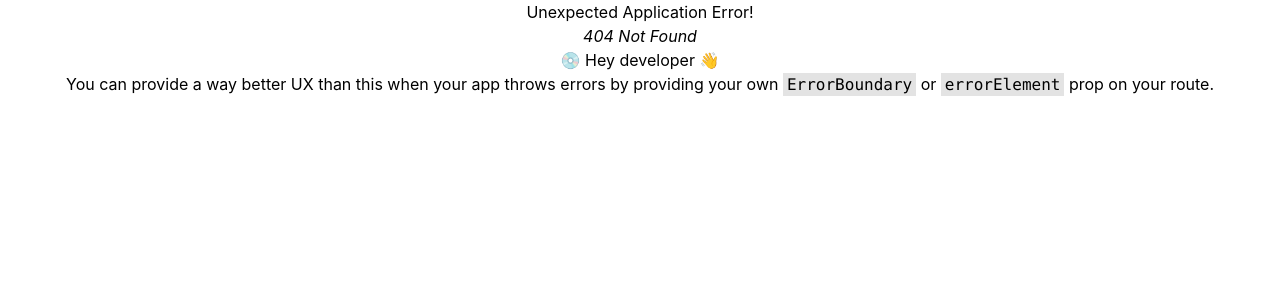
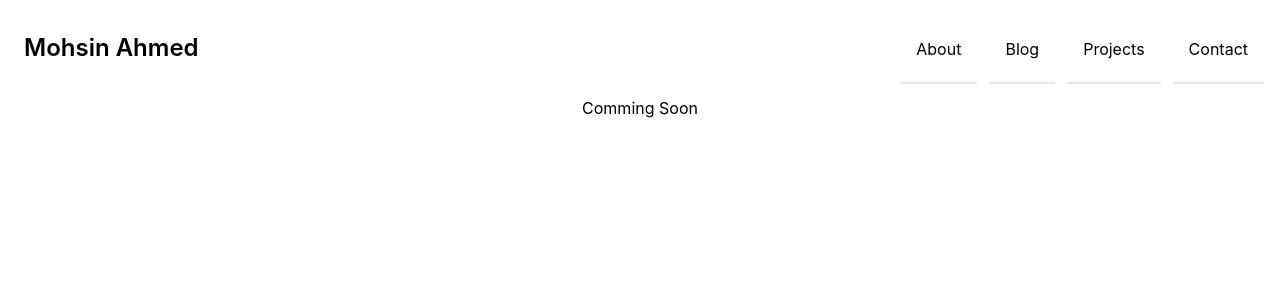
Before and after one commit to d3v-tushar/react-developer-portfolio, a React (Create React App) app: page /blog in a window 1280 px wide. Before the commit this address had no page. Shown: the top 300 px of the page. Built offline with nearby package versions, Linux system fonts and the light colour scheme.

Commit message:
Active Route Added in NavBar

```diff
--- a/src/Layout/Main/Main.js
+++ b/src/Layout/Main/Main.js
@@ -1,10 +1,13 @@
 import React from 'react';
+import { Outlet } from 'react-router-dom';
 import Template from '../../Pages/Template/Template';
+import Header from './../../Pages/Template/Header';
 
 const Main = () => {
     return (
         <div>
-            <Template></Template>
+            <Header></Header>
+            <Outlet></Outlet>
         </div>
     );
 };
--- /dev/null
+++ b/src/Pages/Template/Blog.js
@@ -0,0 +1,11 @@
+import React from 'react';
+
+const Blog = () => {
+    return (
+        <div className='dark:bg-gray-800 dark:text-gray-100 min-h-screen'>
+            <h1>Comming Soon</h1>
+        </div>
+    );
+};
+
+export default Blog;
--- a/src/Pages/Template/Contact.js
+++ b/src/Pages/Template/Contact.js
@@ -29,11 +29,11 @@ const Contact = () => {
         </div>
 	<div className='grid max-w-screen-xl grid-cols-1 gap-8 px-8 py-16 mx-auto rounded-lg md:grid-cols-2 md:px-12 lg:px-16 xl:px-32'>
     <div className="flex flex-col justify-between">
-		<div className="space-y-2">
+		{/* <div className="space-y-2">
 			<h2 className="text-4xl font-bold leading-tight lg:text-5xl">Let's talk!</h2>
 			<div className="dark:text-gray-400">Please fill this form to contact Me</div>
-		</div>
-		<img src="https://www.mambaui.com/assets/svg/doodle.svg" alt="" className="p-6 h-60 md:h-64" />
+		</div> */}
+		<img src="https://www.mambaui.com/assets/svg/doodle.svg" alt="" className="w-4/5" />
 	</div>
 	<form ref={form} onSubmit={sendEmail} novalidate="" className="space-y-6 ng-untouched ng-pristine ng-valid">
 		<div>
--- a/src/Pages/Template/Header.js
+++ b/src/Pages/Template/Header.js
@@ -1,9 +1,12 @@
 import React from 'react';
-import { Link } from 'react-router-dom';
+import { NavLink } from 'react-router-dom';
 
 const Header = () => {
+	//const activeRoute = "flex items-center px-4 -mb-1 border-b-2 dark:border-transparent dark:text-cyan-400 dark:border-cyan-400";
+	const NavLinkCSS = "flex items-center px-4 -mb-1 border-b-2 dark:border-transparent"
+  	const active = "flex items-center px-4 -mb-1 border-b-2 dark:border-transparent dark:text-cyan-400 dark:border-cyan-400";
     return (
-        <div>
+        <div className='dark:bg-gray-800 dark:text-gray-100'>
             <header className="p-4">
 		<div className="container flex justify-between h-16 mx-auto">
 			<a href='/' rel="noopener noreferrer"  aria-label="Back to homepage" className="flex items-center p-2">
@@ -11,16 +14,16 @@ const Header = () => {
 			</a>
 			<ul className="items-stretch hidden space-x-3 md:flex">
 				<li className="flex">
-					<Link to='/about' rel="noopener noreferrer"  className="flex items-center px-4 -mb-1 border-b-2 dark:border-transparent">About</Link>
+					<NavLink to='/about' rel="noopener noreferrer"  className={({isActive}) => isActive ? active : NavLinkCSS}>About</NavLink>
 				</li>
 				<li className="flex">
-					<Link to='/blog' rel="noopener noreferrer"  className="flex items-center px-4 -mb-1 border-b-2 dark:border-transparent dark:text-cyan-400 dark:border-cyan-400">Blog</Link>
+					<NavLink to='/blog' rel="noopener noreferrer"  className={({isActive}) => isActive ? active : NavLinkCSS}>Blog</NavLink>
 				</li>
 				<li className="flex">
-					<Link to='/projects' rel="noopener noreferrer"  className="flex items-center px-4 -mb-1 border-b-2 dark:border-transparent">Projects</Link>
+					<NavLink to='/projects' rel="noopener noreferrer"  className={({isActive}) => isActive ? active : NavLinkCSS}>Projects</NavLink>
 				</li>
 				<li className="flex">
-					<Link to='/contact' rel="noopener noreferrer"  className="flex items-center px-4 -mb-1 border-b-2 dark:border-transparent">Contact</Link>
+					<NavLink to='/contact' rel="noopener noreferrer"  className={({isActive}) => isActive ? active : NavLinkCSS}>Contact</NavLink>
 				</li>
 			</ul>
 			<button className="flex justify-end p-4 md:hidden">
--- a/src/Pages/Template/Template.js
+++ b/src/Pages/Template/Template.js
@@ -1,14 +1,12 @@
 import React from 'react';
 import Hero from '../Hero/Hero';
 import Contact from './Contact';
-import Header from './Header';
 import Projects from './Projects';
 import Statistics from './Statistics';
 
 const Template = () => {
     return (
         <div className="space-y-12 dark:bg-gray-800 dark:text-gray-100">
-	<Header></Header>
 	<Hero></Hero>
 	<Statistics></Statistics>
 	<section className="py-8">
```
Also changed, not shown: src/Routes/Routes/Routes.js (+7 -1 lines).
